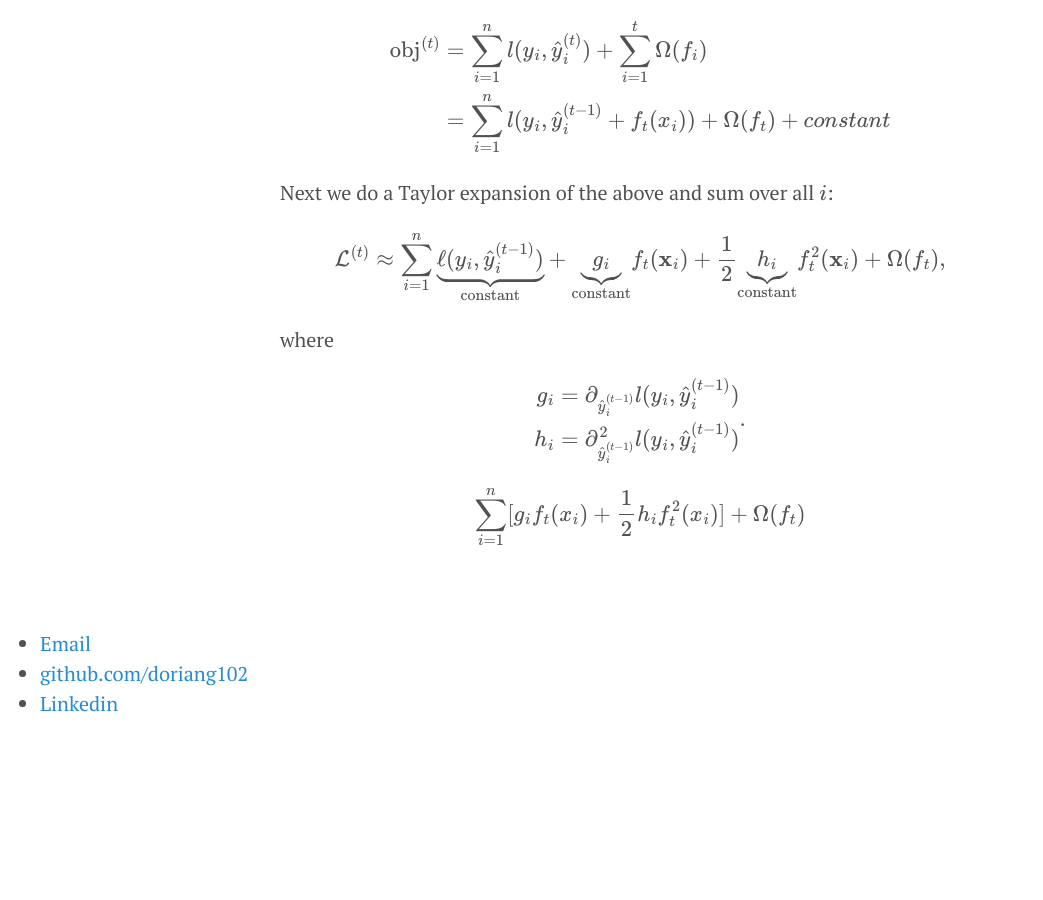
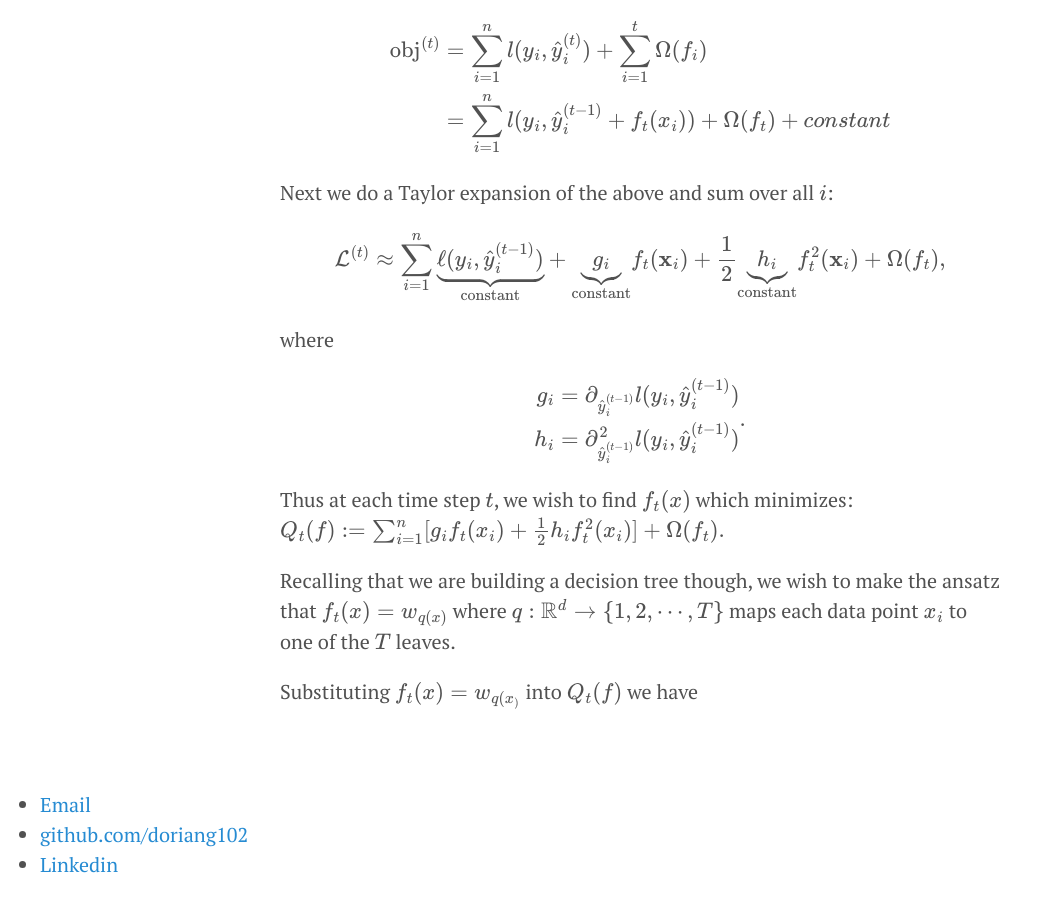
Before and after one commit to doriang102/doriang102.github.io, a Jekyll site: the page built from _posts/2017-10-15-Introduction-To-Ensemble-Methods.md, in a window 1280 px wide and 900 px high, scrolled down 9957 px. Shown: the whole window, without its empty margins (0-1043 px from the left). Built offline with Jekyll 4.4.1, drawn with Linux system fonts in a browser that asks for light colours; our own code applies the rules of GitHub Pages for plain Markdown files; formulas are drawn with MathJax 3; before the commit the page ends 10696 px from its top, so only the background shows below that.

Commit message:
Update 2017-10-15-Introduction-To-Ensemble-Methods.md

```diff
--- a/_posts/2017-10-15-Introduction-To-Ensemble-Methods.md
+++ b/_posts/2017-10-15-Introduction-To-Ensemble-Methods.md
@@ -252,6 +252,11 @@ h_i &= \partial_{\hat{y}_i^{(t-1)}}^2 l(y_i, \hat{y}_i^{(t-1)})
 \end{split}.
 $$
 
+Thus at each time step $$t$$, we wish to find $$f_t(x)$$ which minimizes:
 $$
-\sum_{i=1}^n [g_i f_t(x_i) + \frac{1}{2} h_i f_t^2(x_i)] + \Omega(f_t)
+Q_t(f) := \sum_{i=1}^n [g_i f_t(x_i) + \frac{1}{2} h_i f_t^2(x_i)] + \Omega(f_t).
 $$
+
+Recalling that we are building a decision tree though, we wish to make the ansatz that $$f_t(x) = w_{q(x)}$$ where $$q: \mathbb{R}^d \to \{1,2,\cdots,T\}$$ maps each data point $$x_i$$ to one of the $$T$$ leaves.
+
+Substituting $$ f_t(x) = w_{q(x_)}$$ into $$Q_t(f)$$ we have
```
